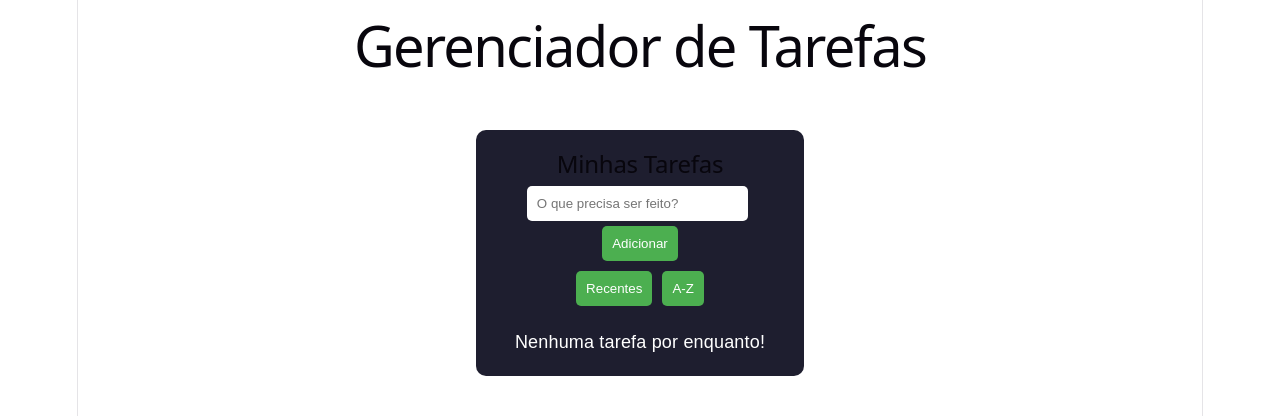
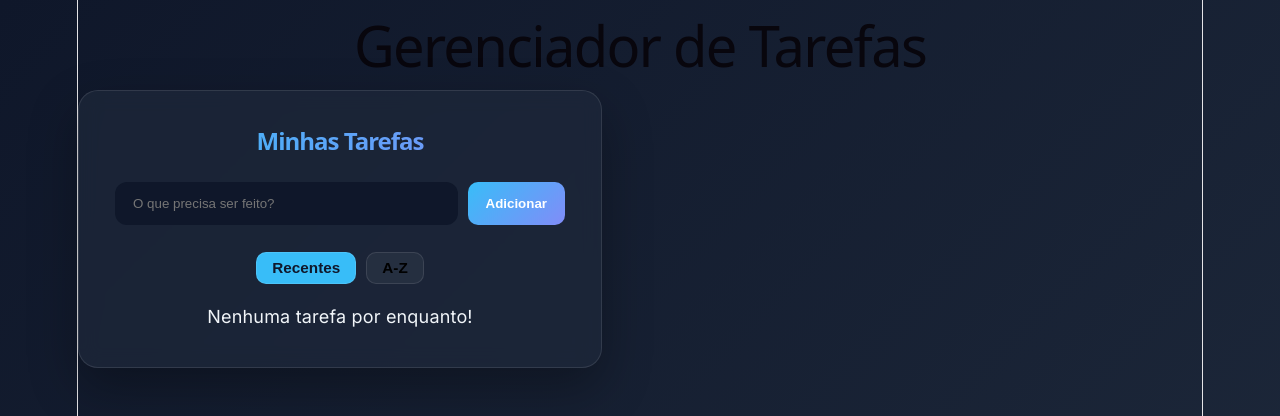
Before and after one commit to mbbia10/TDPW3, a React (Vite) app in the folder minha-lista-tarefas/: page / in a window 1280 px wide. Shown: the top 416 px of the page. Built offline with nearby package versions, Linux system fonts and the light colour scheme.

Commit message:
style: melhora interface com CSS e layout das tarefas

```diff
--- a/minha-lista-tarefas/src/components/ListaTarefas.css
+++ b/minha-lista-tarefas/src/components/ListaTarefas.css
@@ -1,52 +1,160 @@
+/* Importando uma fonte mais moderna */
+@import url('https://fonts.googleapis.com/css2?family=Inter:wght@300;400;600&display=swap');
+
+:root {
+  --bg-gradient: linear-gradient(135deg, #0f172a 0%, #1e293b 100%);
+  --card-bg: rgba(30, 41, 59, 0.7);
+  --accent-blue: #38bdf8;
+  --accent-purple: #818cf8;
+  --text-main: #f1f5f9;
+  --danger: #fb7185;
+  --success: #34d399;
+}
+
+body {
+  background: var(--bg-gradient);
+  min-height: 100vh;
+  margin: 0;
+  display: flex;
+  align-items: center;
+  justify-content: center;
+  font-family: 'Inter', sans-serif;
+}
+
 .container {
-    max-width: 400px;
-    margin: 40px auto;
-    padding: 20px;
-    background-color: #1e1e2f;
-    border-radius: 10px;
-    color: white;
-    text-align: center;
-    font-family: Arial, sans-serif;
+  max-width: 450px;
+  width: 90%;
+  padding: 2rem;
+  background: var(--card-bg);
+  backdrop-filter: blur(10px); /* Efeito vidro */
+  border: 1px solid rgba(255, 255, 255, 0.1);
+  border-radius: 20px;
+  box-shadow: 0 20px 50px rgba(0, 0, 0, 0.3);
+  color: var(--text-main);
+  animation: fadeIn 0.8s ease-out;
+}
+
+h2 {
+  font-weight: 600;
+  letter-spacing: -1px;
+  margin-bottom: 1.5rem;
+  background: linear-gradient(to right, #38bdf8, #818cf8);
+  -webkit-background-clip: text;
+  -webkit-text-fill-color: transparent;
+}
+
+/* Grupo de Input */
+.input-group {
+  display: flex;
+  gap: 10px;
+  margin-bottom: 1.5rem;
 }
 
 input {
-    padding: 10px;
-    width: 70%;
-    border-radius: 5px;
-    border: none;
-    margin-right: 5px;
+  flex: 1;
+  padding: 12px 16px;
+  border-radius: 12px;
+  border: 2px solid transparent;
+  background: #0f172a;
+  color: white;
+  outline: none;
+  transition: all 0.3s ease;
 }
 
-  button {
-    padding: 10px;
-    border: none;
-    border-radius: 5px;
-    background-color: #4CAF50;
-    color: white;
-    cursor: pointer;
-    margin: 5px;
+input:focus {
+  border-color: var(--accent-blue);
+  box-shadow: 0 0 15px rgba(56, 189, 248, 0.2);
 }
 
-  button:hover {
-    background-color: #45a049;
+/* Botões de Filtro */
+.filtros {
+  display: flex;
+  justify-content: center;
+  gap: 10px;
+  margin-bottom: 1rem;
 }
 
+.filtros button {
+  background: rgba(255, 255, 255, 0.05);
+  padding: 6px 15px;
+  font-size: 0.85rem;
+  border: 1px solid rgba(255, 255, 255, 0.1);
+}
+
+.filtros button.active {
+  background: var(--accent-blue);
+  color: #0f172a;
+  font-weight: bold;
+}
+
+/* Lista de Tarefas */
 ul {
   list-style: none;
   padding: 0;
+  margin-top: 20px;
 }
 
-  li {
-    background-color: #2c2c3e;
-    margin-top: 10px;
-    padding: 10px;
-    border-radius: 5px;
+.tarefa-item {
+  background: rgba(15, 23, 42, 0.5);
+  margin-bottom: 12px;
+  padding: 14px;
+  border-radius: 12px;
   display: flex;
   justify-content: space-between;
   align-items: center;
+  transition: transform 0.2s, background 0.3s;
+  border-left: 4px solid var(--accent-purple);
+}
+
+.tarefa-item:hover {
+  transform: translateX(5px);
+  background: rgba(15, 23, 42, 0.8);
 }
 
 .concluida {
   text-decoration: line-through;
-    color: #aaa;
+  opacity: 0.5;
+  color: #94a3b8;
 }
+
+/* Botões de Ação */
+.acoes {
+  display: flex;
+  gap: 8px;
+}
+
+button {
+  padding: 10px 18px;
+  border-radius: 10px;
+  border: none;
+  cursor: pointer;
+  font-weight: 600;
+  transition: all 0.3s cubic-bezier(0.4, 0, 0.2, 1);
+}
+
+/* Botão Adicionar Principal */
+.input-group button {
+  background: linear-gradient(135deg, var(--accent-blue), var(--accent-purple));
+  color: white;
+}
+
+.input-group button:hover {
+  filter: brightness(1.2);
+  transform: translateY(-2px);
+}
+
+/* Botões de Ícones dentro da lista */
+.acoes button {
+  padding: 6px 10px;
+  background: #1e293b;
+  color: var(--text-main);
+}
+
+.acoes button:first-child:hover { color: var(--success); }
+.acoes button:last-child:hover { color: var(--danger); }
+
+/* Animação suave ao abrir */
+@keyframes fadeIn {
+  from { opacity: 0; transform: translateY(20px); }
+  to { opacity: 1; transform: translateY(0); }
+}
```
Lines whose indentation alone changed are shown as unchanged.
